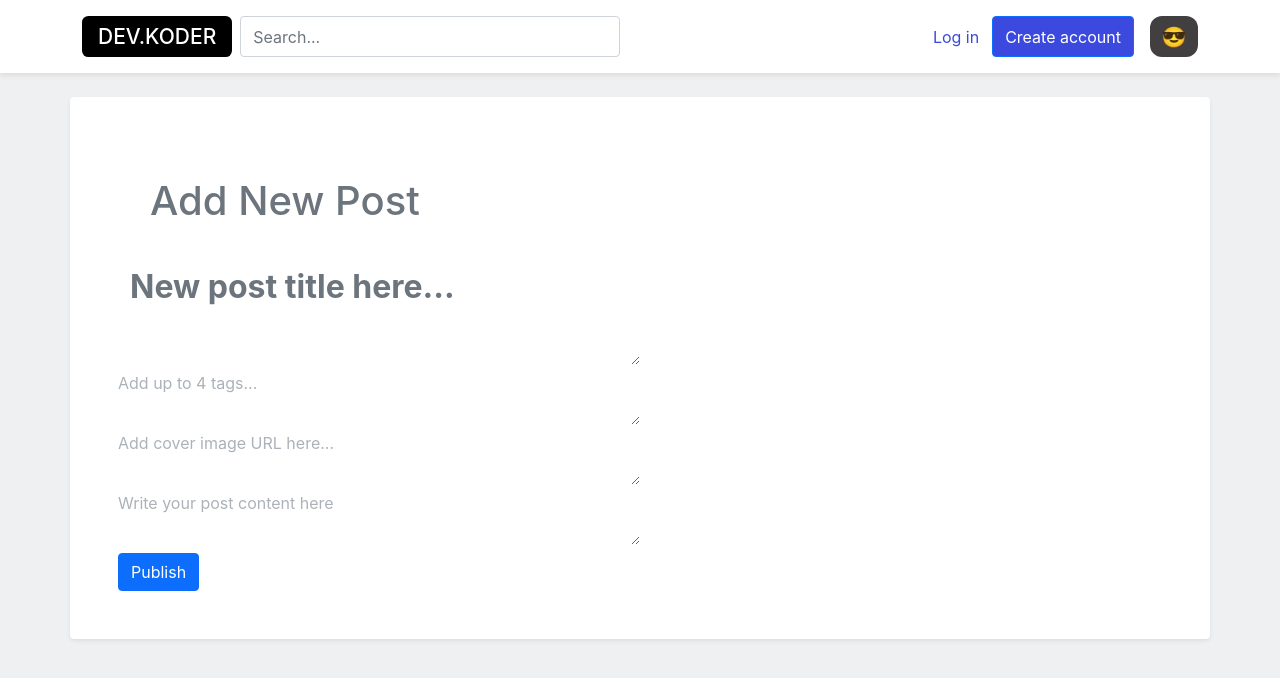
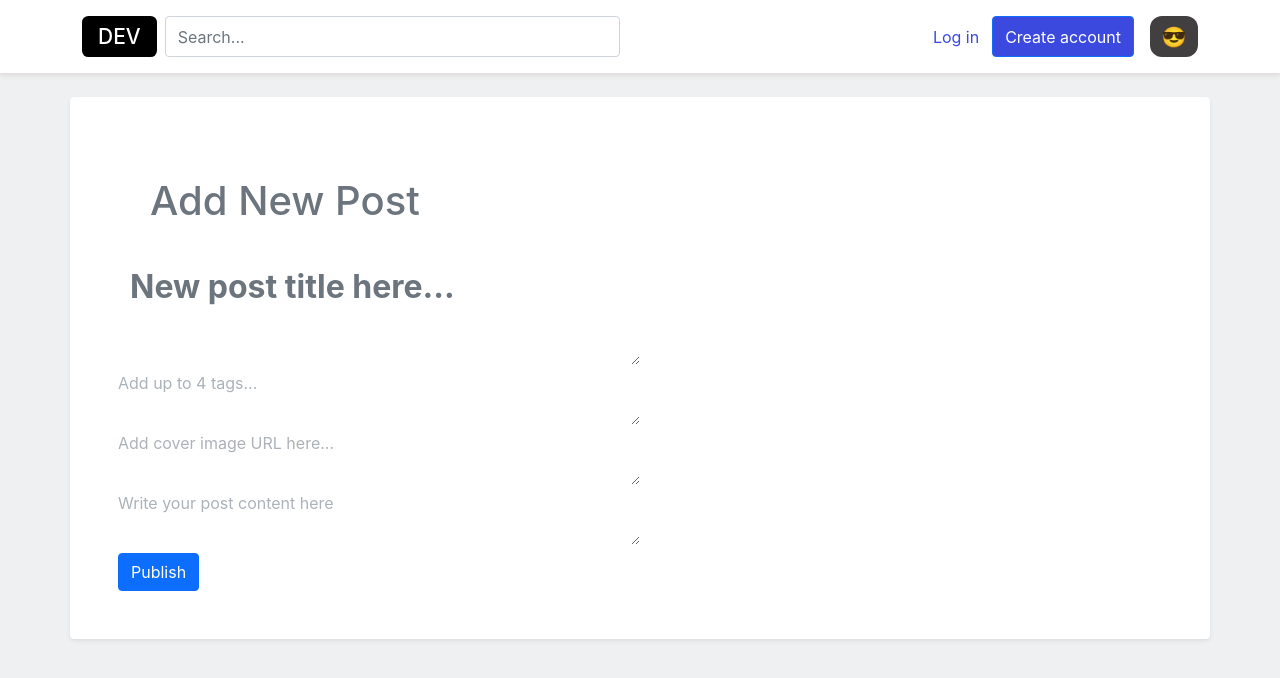
Before and after one commit to MarianaLimon/ReactRetoFinal, a React (Create React App) app: page /createPost in a window 1280 px wide. Shown: the top 678 px of the page. Built offline with nearby package versions, Linux system fonts and the light colour scheme.

Commit message:
DELETE padding on footer

```diff
--- a/src/components/Footer/MenuFooter/index.jsx
+++ b/src/components/Footer/MenuFooter/index.jsx
@@ -5,8 +5,8 @@ import "./styles.css";
 class MenuFooter extends React.Component {
   render() {
     return (
-      <main>
-        <ul className="d-flex justify-content-center">
+      <main className="pb-2">
+        <ul className="text-center">
           <li>Home</li>
           <li>Listings</li>
           <li>Podcast</li>
@@ -17,7 +17,7 @@ class MenuFooter extends React.Component {
           <li>DEV Shop</li>
           <li>Sponsors</li>
         </ul>
-        <ul className="d-flex justify-content-center">
+        <ul className="text-center">
           <li>About</li>
           <li>Privacy Policy</li>
           <li>Terms of use</li>
--- a/src/components/Footer/MenuFooter/styles.css
+++ b/src/components/Footer/MenuFooter/styles.css
@@ -1,6 +1,7 @@
 li{
     padding: 6px 10px;
     font-size: 16px !important;
+    display: inline-block;
 }
 
 li:hover{
--- a/src/components/Header/HeaderLogo.jsx
+++ b/src/components/Header/HeaderLogo.jsx
@@ -1,13 +1,9 @@
-import React from 'react'
+import React from "react";
 
 class HeaderLogo extends React.Component {
-    render() {
-        return (
-            <h1 className="text-uppercase">
-                dev.koder
-            </h1>
-        )
-    }
+  render() {
+    return <h1 className="text-uppercase">dev</h1>;
+  }
 }
 
 export default HeaderLogo;
```
